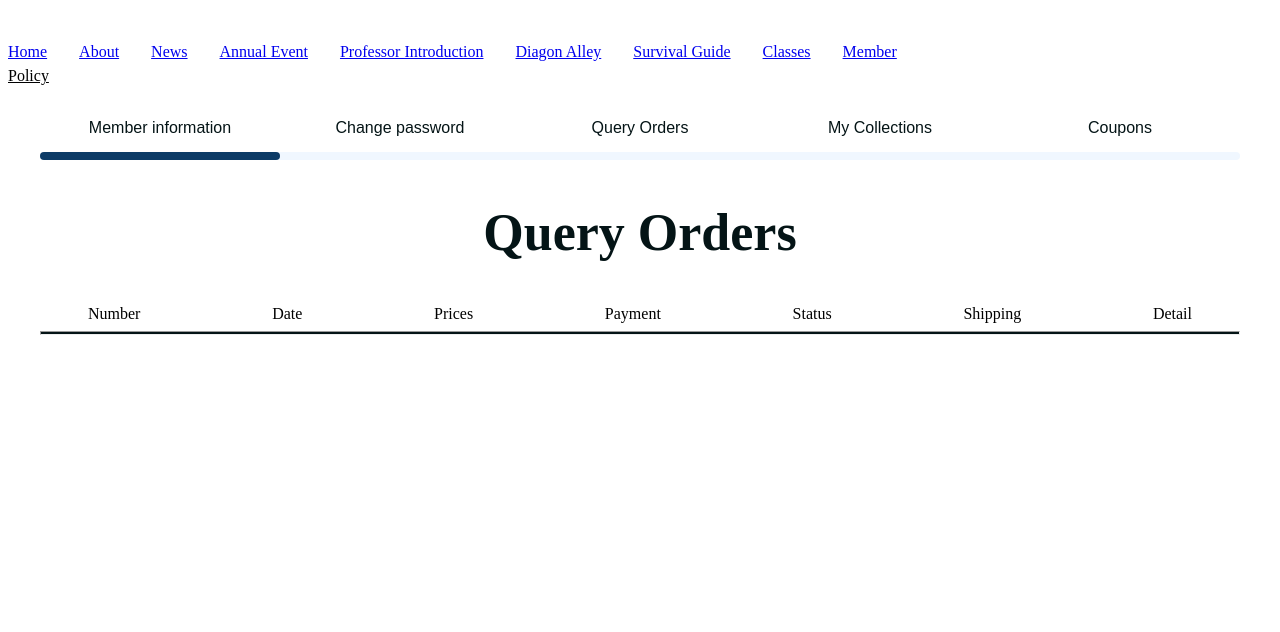
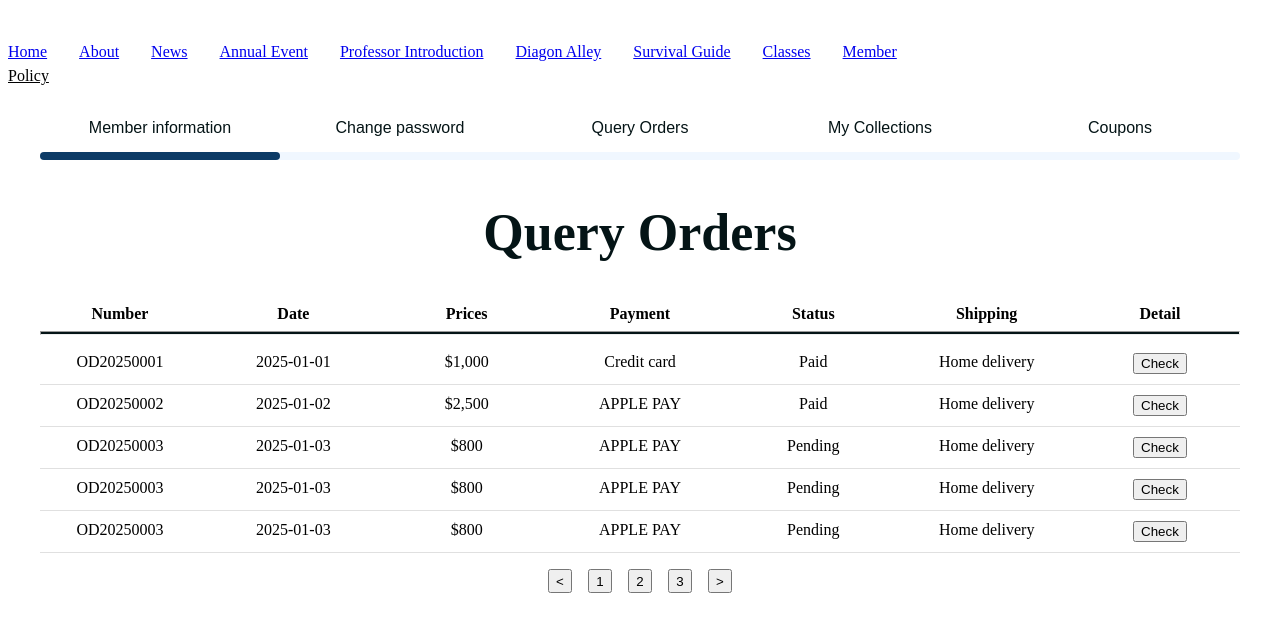
Before and after one commit to ChenRepeat/Formosoul, a Vue app: page /policy in a window 1280 px wide. Shown: the top 632 px of the page. Built offline with nearby package versions, Linux system fonts and the light colour scheme.

Commit message:
add orederslist

```diff
--- a/src/components/MemberOrders.vue
+++ b/src/components/MemberOrders.vue
@@ -13,11 +13,23 @@
             <span>Detail</span>
         </div>
         <hr class="title-orders-line">
+        <MemberOrdersDetail />
+        <div class="orderspage-btn" :currentPage="currentPage">
 
+            <button><</button>
+            <button>1</button>
+            <button>2</button>
+            <button>3</button>
+            <button>></button>
+        </div>
     </div>
 </template>
 
 <script setup>
+import { ref } from 'vue';
+import MemberOrdersDetail from './MemberOrdersDetail.vue';
+
+const currentPage = ref(1);
 
 </script>
 
@@ -38,13 +50,29 @@
         width: 1200px;
     }
     .title-orders{
-        width: calc(100% - 96px);
+        width: 100%;
         display: flex;
         justify-content: space-between;
         margin: 0 auto;
+        font-weight: bold;
+    }
+    .title-orders  > span{
+        width: 160px;
+        display: flex;
+        justify-content: center;
     }
     .title-orders-line{
         height: 2px;
         background-color: #041416;
     }
+    .orderspage-btn{
+        padding-top: 16px;
+        display: flex;
+        justify-content: center;
+        gap: 16px;
+    }
+    .orderspage-btn > button{
+        width: 24px;
+        height: 24px;
+    }
 </style>
--- /dev/null
+++ b/src/components/MemberOrdersDetail.vue
@@ -0,0 +1,150 @@
+<template>
+        <div v-for="(order, index) in calorderpage" :key="index" class="orders-contain">
+            <span>{{ order.number }}</span>
+            <span>{{ order.date }}</span>
+            <span>{{ order.prices }}</span>
+            <span>{{ order.payment }}</span>
+            <span>{{ order.status }}</span>
+            <span>{{ order.shipping }}</span>
+            <span>
+                <button>Check</button>
+            </span>
+        </div>
+</template>
+
+<script setup>
+    import { computed, ref } from 'vue';
+    // 接收父組件傳來的當前頁碼
+    const props = defineProps({
+        currentPage: {
+            type: Number,
+            default: 1
+        }
+    });
+    const orders = ref([
+        {
+            number: 'OD20250001',
+            date: '2025-01-01',
+            prices: '$1,000',
+            payment: 'Credit card',
+            status: 'Paid',
+            shipping: 'Home delivery',
+
+        },
+        {
+            number: 'OD20250002',
+            date: '2025-01-02',
+            prices: '$2,500',
+            payment: 'APPLE PAY',
+            status: 'Paid',
+            shipping: 'Home delivery',
+
+        },
+        {
+            number: 'OD20250003',
+            date: '2025-01-03',
+            prices: '$800',
+            payment: 'APPLE PAY',
+            status: 'Pending',
+            shipping: 'Home delivery',
+        },
+        {
+            number: 'OD20250003',
+            date: '2025-01-03',
+            prices: '$800',
+            payment: 'APPLE PAY',
+            status: 'Pending',
+            shipping: 'Home delivery',
+        },
+        {
+            number: 'OD20250003',
+            date: '2025-01-03',
+            prices: '$800',
+            payment: 'APPLE PAY',
+            status: 'Pending',
+            shipping: 'Home delivery',
+        },
+        {
+            number: 'OD20250003',
+            date: '2025-01-03',
+            prices: '$800',
+            payment: 'APPLE PAY',
+            status: 'Pending',
+            shipping: 'Home delivery',
+        },
+        {
+            number: 'OD20250003',
+            date: '2025-01-03',
+            prices: '$800',
+            payment: 'APPLE PAY',
+            status: 'Pending',
+            shipping: 'Home delivery',
+        },
+        {
+            number: 'OD20250003',
+            date: '2025-01-03',
+            prices: '$800',
+            payment: 'APPLE PAY',
+            status: 'Pending',
+            shipping: 'Home delivery',
+        },
+        {
+            number: 'OD20250003',
+            date: '2025-01-03',
+            prices: '$800',
+            payment: 'APPLE PAY',
+            status: 'Pending',
+            shipping: 'Home delivery',
+        },
+        {
+            number: 'OD20250003',
+            date: '2025-01-03',
+            prices: '$800',
+            payment: 'APPLE PAY',
+            status: 'Pending',
+            shipping: 'Home delivery',
+        },
+        {
+            number: 'OD20250003',
+            date: '2025-01-03',
+            prices: '$800',
+            payment: 'APPLE PAY',
+            status: 'Pending',
+            shipping: 'Home delivery',
+        },
+        {
+            number: 'OD20250003',
+            date: '2025-01-03',
+            prices: '$800',
+            payment: 'APPLE PAY',
+            status: 'Pending',
+            shipping: 'Home delivery',
+        },
+    ]);
+
+    const itemsPerPage = 5;
+
+    const calorderpage = computed(() => {
+        const start = (props.currentPage - 1) * itemsPerPage;
+        const end = start + itemsPerPage;
+        return orders.value.slice(start, end);
+    });
+</script>
+
+<style scoped>
+    .orders-contain{
+        width: 100%;
+        display: flex;
+        justify-content: space-between;
+        margin: 0 auto;
+        padding: 10px 0;
+        border-bottom: 1px solid #e0e0e0;
+        flex-shrink: 1;
+    }
+    .orders-contain > span{
+        width: 160px;
+        display: flex;
+        justify-content: center;
+
+    }
+</style>
```
